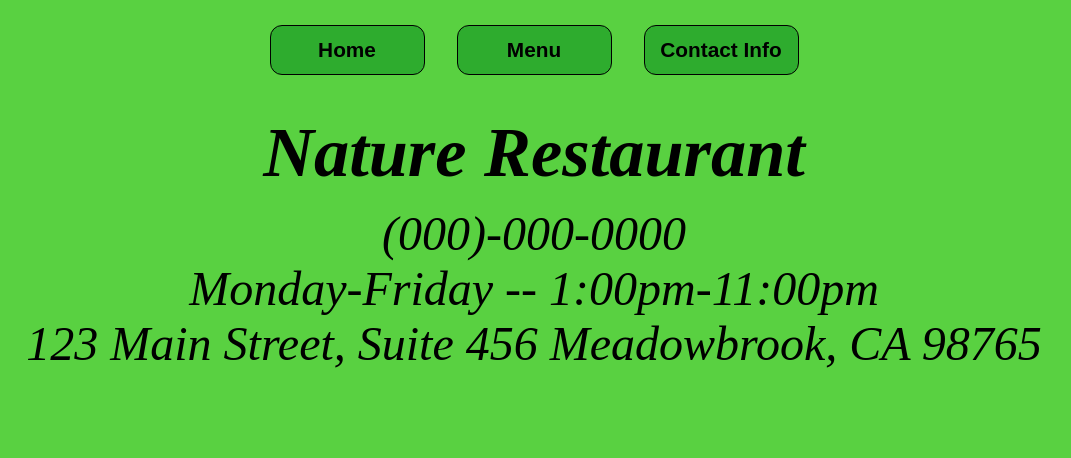
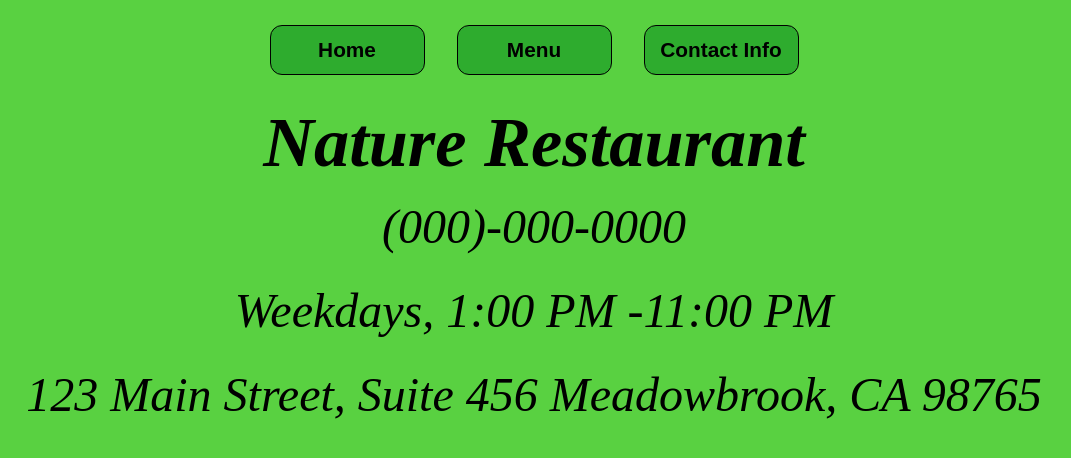
Before and after one commit to CameronTheDeveloper/restaurant-homepage, a website built with webpack: page dist/index.html in a window 1280 px wide. Both pictures are taken after a click on the button "Contact Info". Shown: the whole page, without its empty margins (106-1177 px from the left). Built offline with nearby package versions, Linux system fonts and the light colour scheme.

Commit message:
Edit contact.js weekdays, format contact.css

```diff
--- a/src/contact.js
+++ b/src/contact.js
@@ -19,7 +19,7 @@ const displayContact = (content) => {
 
     nameDiv.innerHTML = 'Nature Restaurant';
     PhoneNumDiv.innerHTML = '(000)-000-0000';
-    scheduleDiv.innerHTML = 'Monday-Friday -- 1:00pm-11:00pm';
+    scheduleDiv.innerHTML = 'Weekdays, 1:00 PM -11:00 PM';
     addressDiv.innerHTML = '123 Main Street, Suite 456 Meadowbrook, CA 98765';
 
 };
--- a/src/styles/contact.css
+++ b/src/styles/contact.css
@@ -9,7 +9,7 @@
     justify-items: center;
     justify-content: start;
     align-items: center;
-    grid-template-rows: 2fr repeat(3, 1fr) 10fr;
+    grid-template-rows: 2fr repeat(3, 2fr) 11fr;
 }
 
 .name {
```
Also changed, not shown: dist/main.js.
